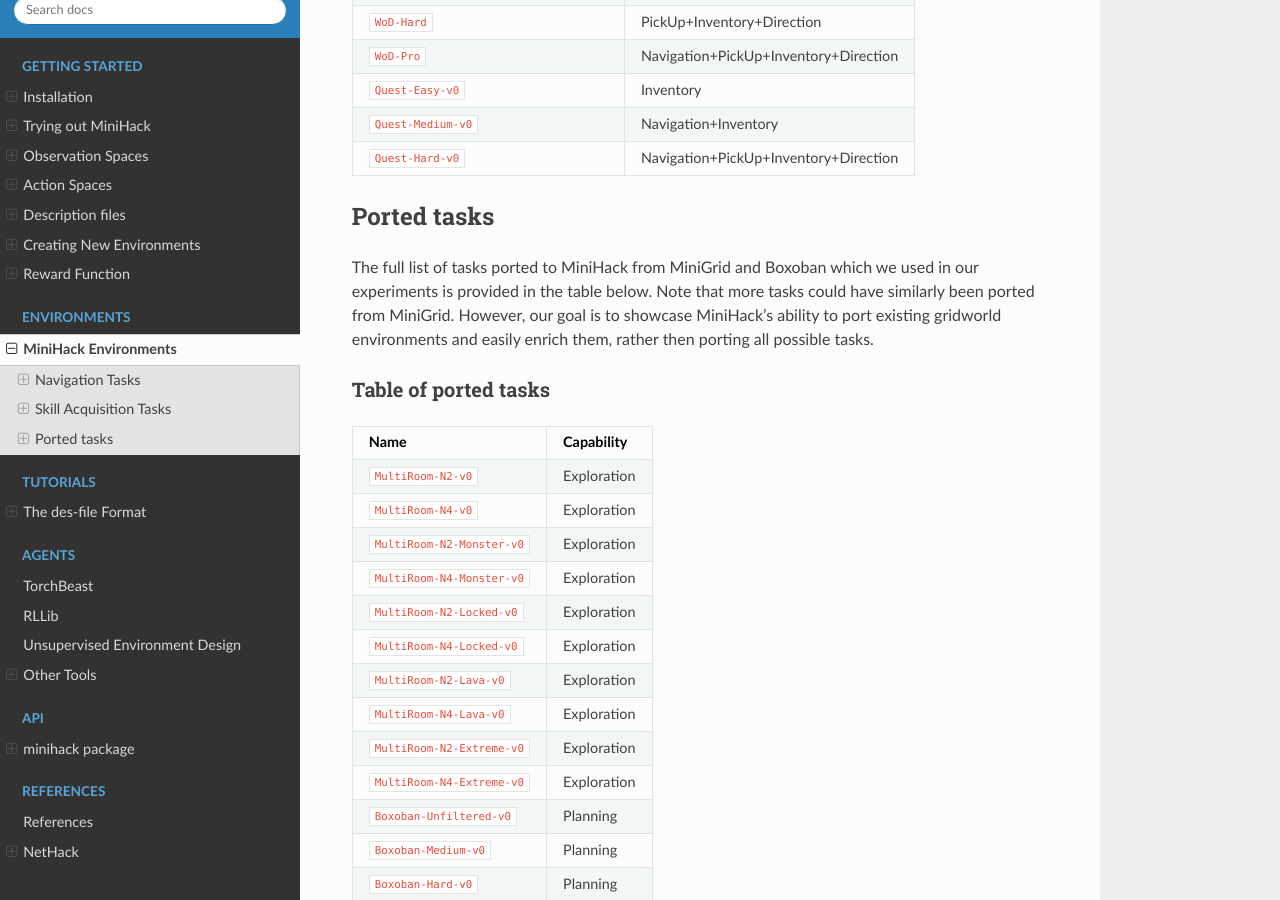
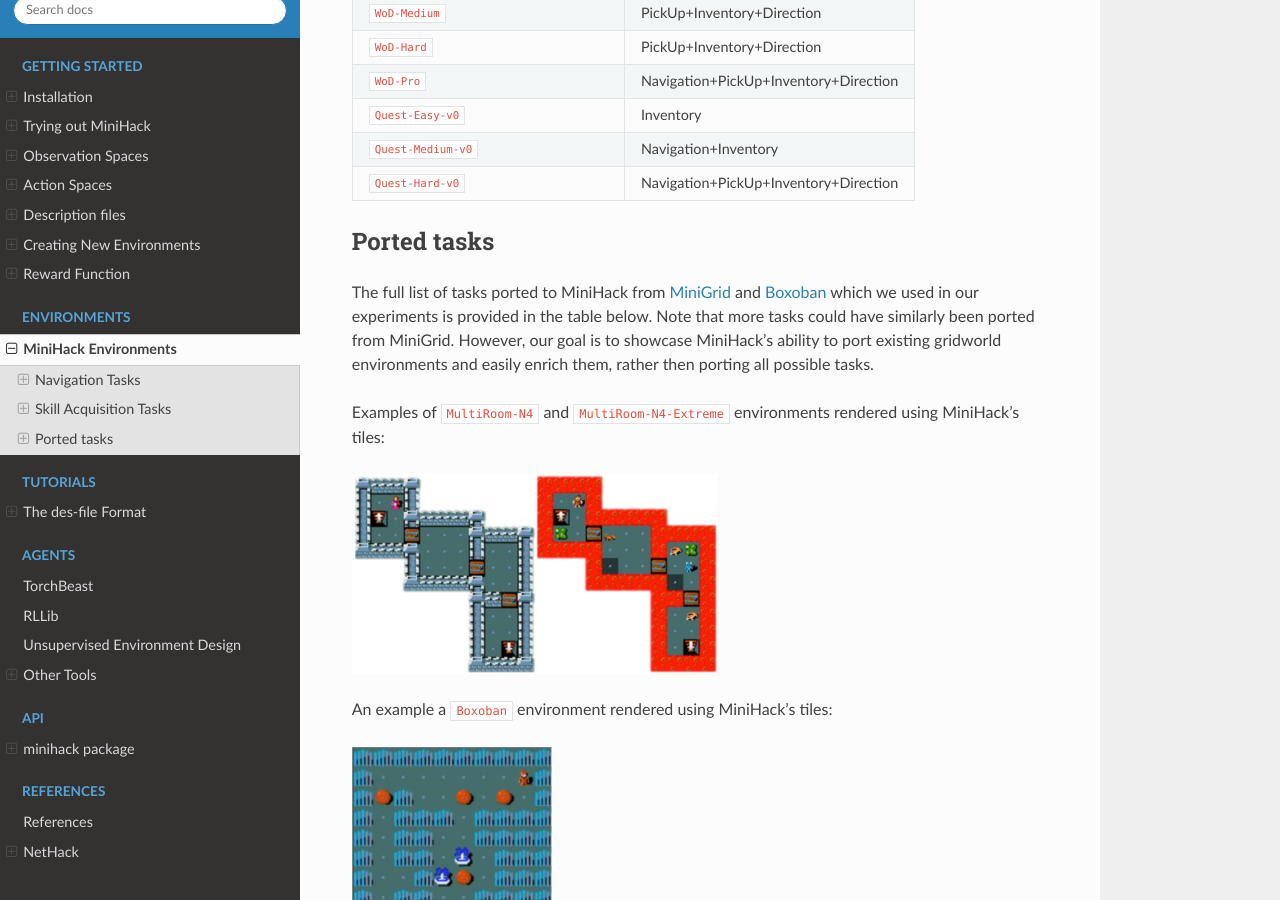
Before and after one commit to facebookresearch/minihack, a Sphinx documentation site: the page built from docs/envs/tasks.md, in a window 1280 px wide and 900 px high, scrolled down 9043 px. Built offline with Sphinx 7.4.7 and the Read the Docs theme 2.0.0, drawn with Linux system fonts in a browser that asks for light colours; some of the changed text lies outside the part shown.

Commit message:
changed ported env info in docs

```diff
--- a/docs/envs/tasks.md
+++ b/docs/envs/tasks.md
@@ -1,6 +1,7 @@
 # MiniHack Environments
 
-This document describes all the tasks that ship with MiniHack.
+This document describes all the tasks that ship with MiniHack. Note that all environements
+are registered with a `MiniHack-` prefix in front of them.
 
 ## Navigation Tasks
 
@@ -340,18 +341,26 @@
 
 ## Ported tasks
 
-The full list of tasks ported to MiniHack from MiniGrid and Boxoban which we
-used in our experiments is provided in the table below. Note that more tasks
-could have similarly been ported from MiniGrid. However, our goal is to
-showcase MiniHack's ability to port existing gridworld environments and easily
+The full list of tasks ported to MiniHack from [MiniGrid](https://github.com/maximecb/gym-minigrid)
+and [Boxoban](https://github.com/deepmind/boxoban-levels) which we used in our experiments is
+provided in the table below. Note that more tasks could have similarly been ported from MiniGrid.
+However, our goal is to showcase MiniHack's ability to port existing gridworld environments and easily
 enrich them, rather then porting all possible tasks.
+
+Examples of `MultiRoom-N4` and `MultiRoom-N4-Extreme` environments rendered using MiniHack's tiles:
+
+![](./imgs/multiroom.png)
+
+An example a `Boxoban` environment rendered using MiniHack's tiles:
+
+![](./imgs/boxoban.png)
 
 ### Table of ported tasks
 
 | Name                                         | Capability  |
 |----------------------------------------------|-------------|
 | `MultiRoom-N2-v0`                            | Exploration |
-| `MultiRoom-N4-v0`                             | Exploration |
+| `MultiRoom-N4-v0`                            | Exploration |
 | `MultiRoom-N2-Monster-v0`                    | Exploration |
 | `MultiRoom-N4-Monster-v0`                    | Exploration |
 | `MultiRoom-N2-Locked-v0`                     | Exploration |
```
Also changed, not shown: docs/envs/imgs/boxoban.png (added), docs/envs/imgs/multiroom.png (added).
